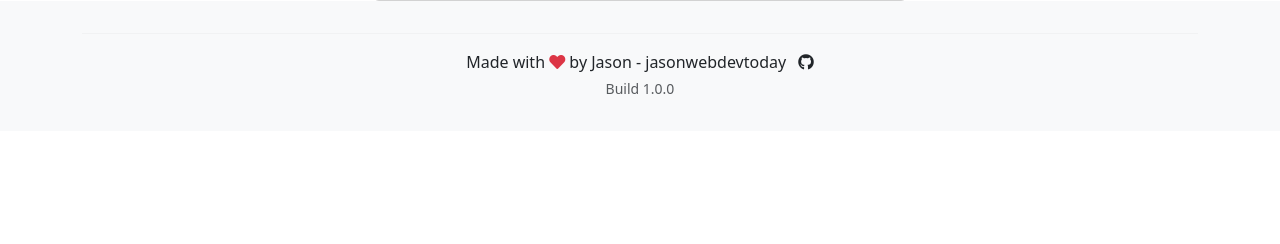
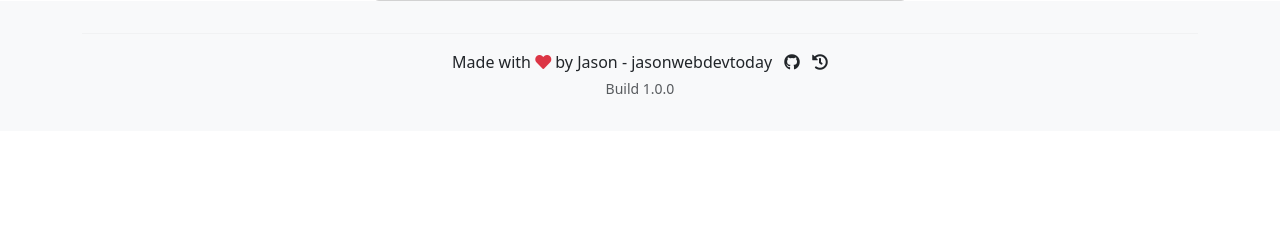
Before and after one commit to webdevtodayjason/tc-Inventory, a Flask app: a page that uses app/templates/base.html in a window 1280 px wide. Shown: the part 462-706 px from the top of the page. Run offline with Flask 3, Linux system fonts and the light colour scheme; data that the repository does not hold is empty; parts of the project's set-up code (start-up, migrations or seed data) failed here and were passed over; some libraries are stand-ins or nearby versions.

Commit message:
Add CHANGELOG.md and footer link to track version history

```diff
--- a/app/templates/base.html
+++ b/app/templates/base.html
@@ -133,6 +133,9 @@
                     <a href="https://github.com/webdevtodayjason" target="_blank" class="text-decoration-none">Jason - jasonwebdevtoday</a>
                     <a href="https://github.com/webdevtodayjason/tc-Inventory" target="_blank" class="text-decoration-none ms-2">
                         <i class="fab fa-github"></i>
+                    </a>
+                    <a href="https://github.com/webdevtodayjason/tc-Inventory/blob/main/CHANGELOG.md" target="_blank" class="text-decoration-none ms-2">
+                        <i class="fas fa-history"></i>
                     </a>
                 </p>
                 <p class="text-muted small mt-1">Build {{ Configuration.get_setting('build_number', '1.0.0') }}</p>
```
Also changed, not shown: CHANGELOG.md (added).
